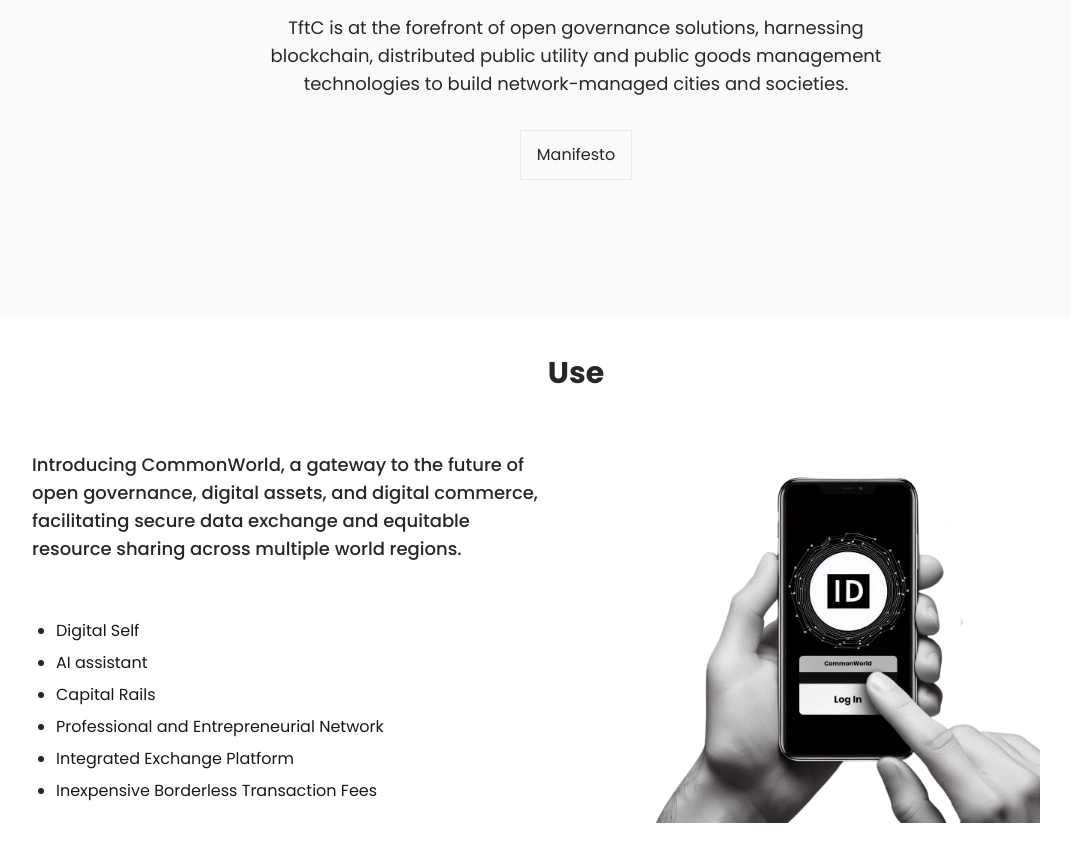
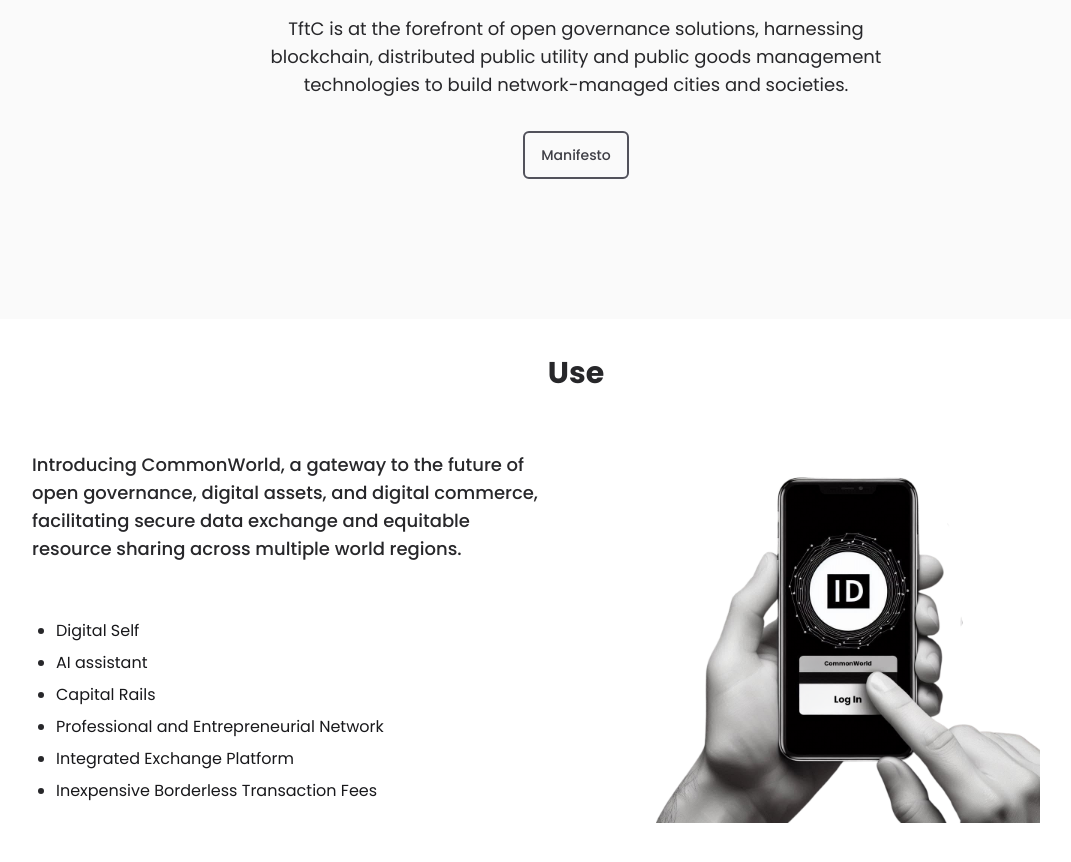
Before and after one commit to tools-for-the-commons/landingpage_tftc, a Nuxt app: page / in a window 1280 px wide. Shown: the part 1020-1882 px from the top of the page, without its empty margins (64-1135 px from the left). Built offline with nearby package versions, Linux system fonts and the light colour scheme.

Commit message:
style: standard button style

```diff
--- a/components/pages/index/about.vue
+++ b/components/pages/index/about.vue
@@ -13,7 +13,9 @@
         technologies to build network-managed cities and societies.
       </h4>
       <div class="flex justify-center w-full">
-        <button class="border border-slate-200 dark:border-zinc-600 px-4 py-3">
+        <button
+          class="text-sm font-medium text-zinc-700 dark:text-zinc-300 border-2 border-zinc-600 dark:border-zinc-400 rounded-md px-4 py-3"
+        >
           Manifesto
         </button>
       </div>
```
